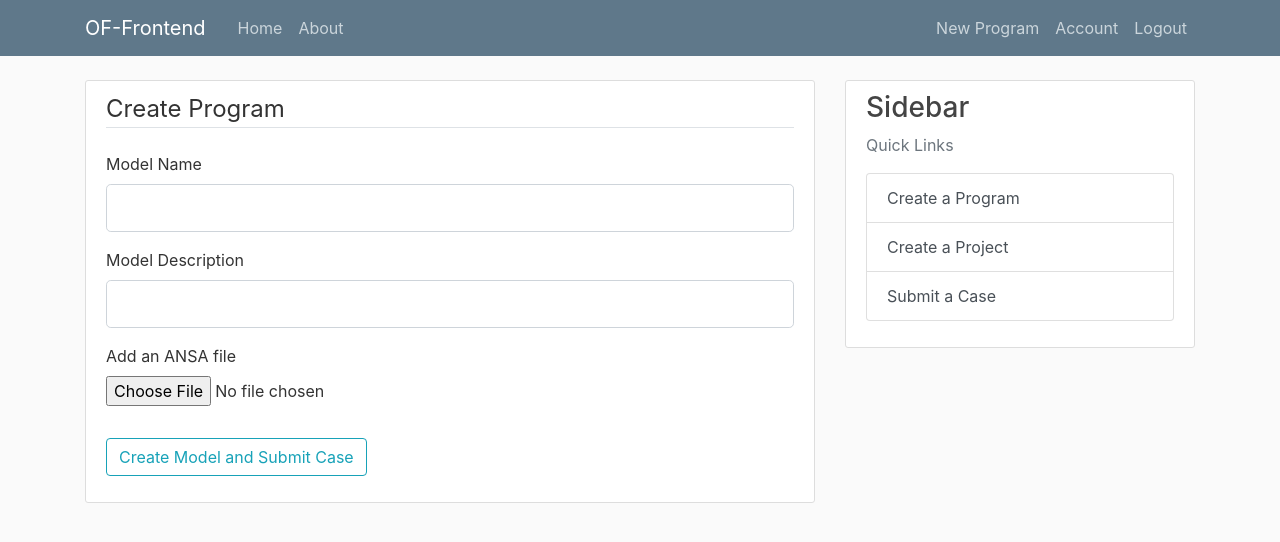
After one commit to clintonbond777/flask_website, a Flask app: page /newmodel/ in a window 1280 px wide. The commit adds this page. Shown: the top 542 px of the page. Run offline with Flask 2, Linux system fonts and the light colour scheme; a user stored in the database is signed in; data comes from the database, SQL or seed files in the repository; both versions use the stored data as it was after the commit; some libraries are stand-ins or nearby versions.

Commit message:
added newmodel page, newcase still needs work

```diff
--- a/flask_website/forms.py
+++ b/flask_website/forms.py
@@ -111,9 +111,7 @@ class CreateCaseForm(FlaskForm):
     # select program to be associated with
     program_select = SelectField("Program", choices=get_current_program())
     project_select = SelectField("Project", choices=[], coerce=int)
-    geometry_upload = FileField(
-        "Add an ANSA file", validators=[FileAllowed(["jpg", "png", "ANSA.gz"])]
-    )
+
     geometry_select = SelectField("Select Existing Geometry", choices=[], coerce=int)
 
     # put a description of the project
@@ -122,3 +120,17 @@ class CreateCaseForm(FlaskForm):
     baseline_case = SelectField("Project", choices=[], coerce=int)
     # submit all that information to server with nice button
     submit = SubmitField("Create Case")
+
+class CreateModelForm(FlaskForm):
+    # create name of project
+    name = StringField("Model Name", validators=[DataRequired(), Length(min=2, max=20)])
+    # put a description of the project
+
+    description = StringField("Model Description", validators=[DataRequired()])
+
+    geometry_upload = FileField(
+        "Add an ANSA file", validators=[FileAllowed(["jpg", "png", "ANSA.gz"])]
+    )
+
+    # submit all that information to server with nice button
+    submit = SubmitField("Create Model and Submit Case")
--- a/flask_website/models.py
+++ b/flask_website/models.py
@@ -61,7 +61,7 @@ class Project(db.Model):
 class Case(db.Model):
     __tablename__ = "case"
     id = db.Column(db.Integer, primary_key=True)
-    name = db.Column(db.String(20), unique=True, nullable=False)
+    name = db.Column(db.String(20), unique=False, nullable=False)
     description = db.Column(db.Text, unique=False, nullable=False)
     created_date = db.Column(db.DateTime, nullable=False, default=datetime.utcnow)
     created_by = db.Column(db.Integer, db.ForeignKey("user.id"), nullable=False)
--- a/flask_website/routes.py
+++ b/flask_website/routes.py
@@ -1,21 +1,23 @@
 import os
 import re
 import secrets
+from types import ClassMethodDescriptorType
 
-from flask import flash, redirect, render_template, request, url_for, jsonify, abort
+from flask import flash, redirect, render_template, request, url_for, jsonify, abort, session
 from flask_login import current_user, login_required, login_user, logout_user
 from PIL import Image
 
 from flask_website import app, bcrypt, db
 from flask_website.forms import (
+    LoginForm,
     CreateProgramForm,
     CreateProjectForm,
     CreateCaseForm,
-    LoginForm,
+    CreateModelForm,
     RegistrationForm,
-    UpdateAccountForm,
+    UpdateAccountForm
 )
-from flask_website.models import Case, Program, Project, User
+from flask_website.models import Case, Program, Project, User, Model
 
 
 @app.route("/")
@@ -172,7 +174,7 @@ def newproject():
             name=form.name.data,
             description=form.description.data,
             created_by=current_user.id,
-            program_id=form.program_select.data,
+            program_id=form.program_select.data
         )
         db.session.add(project)
         db.session.commit()
@@ -253,12 +255,47 @@ def newcase():
         flash(
             "Program: %s, Project: %s"
             % (form.program_select.data, form.project_select.data)
+
+            #session['new_case'] =  dict([(desc, field) for desc, field in form.data.items()])
         )
-    return redirect(url_for("newcase"))
+        return redirect(url_for('newmodel'))
 
 
-@app.route("/_get_project/")
-def _get_project():
+@app.route("/newmodel/", methods=["GET", "POST"])
+@login_required
+def newmodel():
+    program = Program.query.all()
+    form = CreateModelForm()
+    if request.method == "GET":
+        return render_template("create_model.html", form=form)
+
+    if form.validate_on_submit():  # and request.form["form_name"] == "PickProject":
+
+        model = Model(
+            name=form.name.data,
+            description=form.description.data,
+            created_by=current_user.id,
+            program_id=form.program_select.data
+        )
+        db.session.add(model)
+        db.session.flush()
+        db.session.commit()
+
+        case = Case(name = session['newcase']['name'],
+        description = session['newcase']['description'],
+        created_by = current_user.id,
+        project_id = session['newcase']['project_select'],
+        model_id = model.id,
+        baseline_id = 1,
+        ridemap_id = 1
+        )
+        db.session.add(model)
+        db.session.commit()
+        return redirect(url_for("home"))
+
+
+@app.route("/_get_program_info/")
+def _get_program_info():
     print(request.args)
     program_ID = request.args.get("program_select_var", "default_if_none")
     print(program_ID)
@@ -267,4 +304,5 @@ def _get_project():
     output["project"] = [
         (x.id, x.name) for x in Project.query.filter_by(program_id=program_ID)
     ]
+    output["geometry"] = [(x.id, x.name) for x in Model.query.filter_by(program_id=program_ID)]
     return jsonify(output)
--- /dev/null
+++ b/flask_website/templates/create_model.html
@@ -0,0 +1,50 @@
+{% extends "layout.html" %}
+{% block content %}
+<div class="content-section">
+    <form method="POST" action="">
+        {{ form.hidden_tag() }}
+        <fieldset class="form-group">
+            <legend class="border-bottom mb-4">Create Program</legend>
+            <div class="form-group">
+                {{ form.name.label(class="form-control-label") }}
+                {% if form.name.errors %}
+                {{ form.name(class="form-control form-control-lg is-invalid") }}
+                <div class="invalid-feedback">
+                    {% for error in form.name.errors %}
+                    <span>{{ error }}</span>
+                    {% endfor %}
+                </div>
+                {% else %}
+                {{ form.name(class="form-control form-control-lg") }}
+                {% endif %}
+            </div>
+            <div class="form-group">
+                {{ form.description.label(class="form-control-label") }}
+                {% if form.description.errors %}
+                {{ form.description(class="form-control form-control-lg is-invalid") }}
+                <div class="invalid-feedback">
+                    {% for error in form.description.errors %}
+                    <span>{{ error }}</span>
+                    {% endfor %}
+                </div>
+                {% else %}
+                {{ form.description(class="form-control form-control-lg") }}
+                {% endif %}
+            </div>
+            <div class="form-group">
+                {{ form.geometry_upload.label() }}
+                {{ form.geometry_upload(class="form-control-file") }}
+                {% if form.geometry_upload.errors %}
+                {% for error in form.geometry_upload.errors %}
+                <span class="text-danger">{{ error }}</span>
+                {% endfor %}
+                {% endif %}
+            </div>
+
+        </fieldset>
+        <div class="form-group">
+            {{ form.submit(class="btn btn-outline-info") }}
+        </div>
+    </form>
+</div>
+{% endblock content %}
--- a/flask_website/templates/project.html
+++ b/flask_website/templates/project.html
@@ -14,7 +14,7 @@
     <div class="media-body">
       <h2><a class="article-title"
           href="{{ url_for('case', program_id = program.id, project_id = project.id, case_id = case.id) }}">{{
-          project.name }}</a></h2>
+          case.name }}</a></h2>
       <div class="article-text">{{ project.description }} </div>
     </div>
     {% endfor %}
```
Also changed, not shown: checkdbcontents.py (+8 -4 lines), flask_website/templates/create_case.html (+34 -17 lines), flask_website/site.db.
